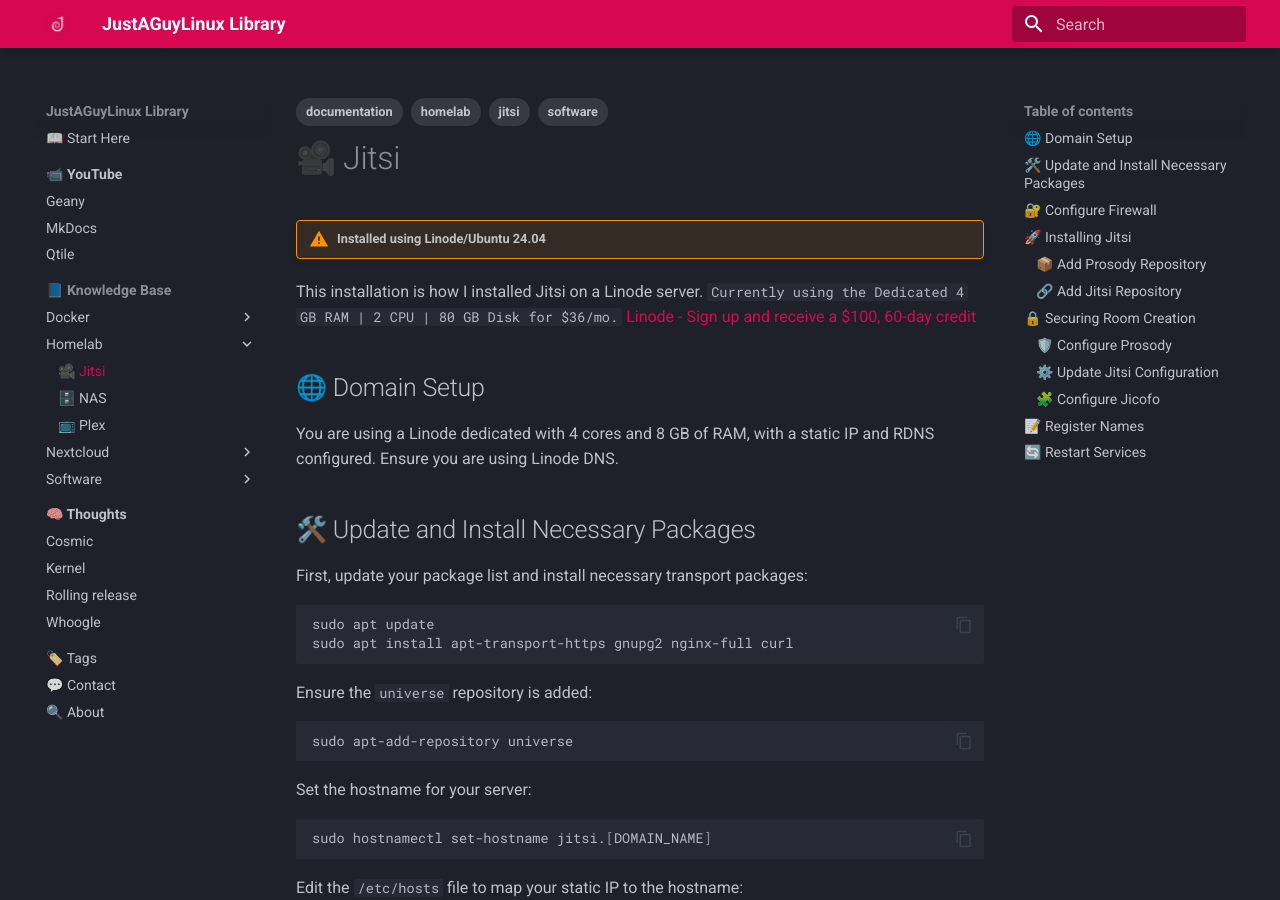
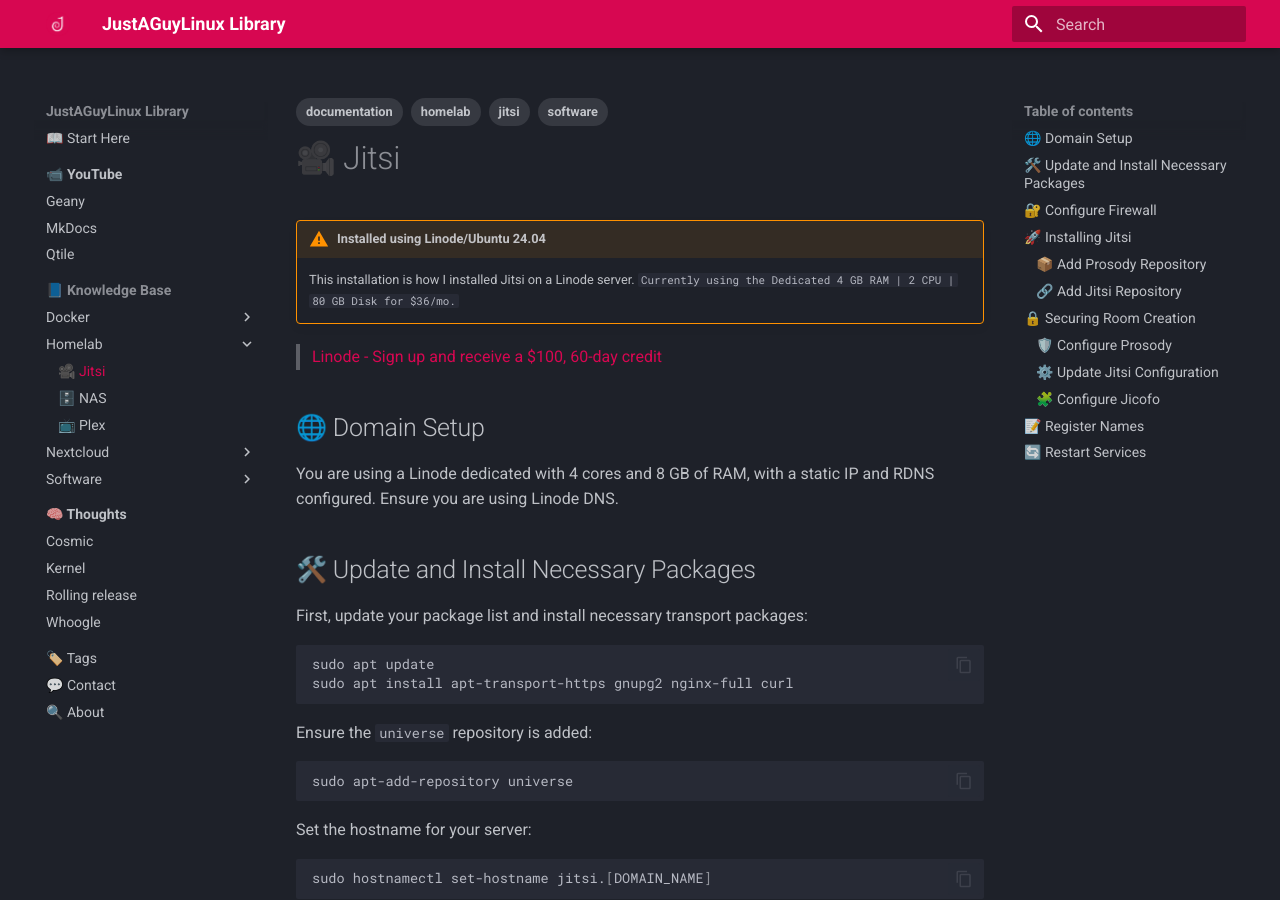
Before and after one commit to drewgrif/jagmkdocs, an MkDocs documentation site: the page built from docs/documentation/homelab/jitsi.md, in a window 1280 px wide and 900 px high. Built offline with MkDocs 1.6.1 and Material for MkDocs 9.7.7, drawn with Linux system fonts in a browser that asks for light colours.

```diff
--- a/docs/documentation/homelab/jitsi.md
+++ b/docs/documentation/homelab/jitsi.md
@@ -9,9 +9,10 @@ tags:
 # 🎥 Jitsi
 
 !!! warning  "Installed using Linode/Ubuntu 24.04"
- This installation is how I installed Jitsi on a Linode server.
-`Currently using the Dedicated 4 GB RAM | 2 CPU |  80 GB Disk for $36/mo.`
-[Linode - Sign up and receive a $100, 60-day credit](https://www.linode.com/lp/refer/?r=06e69fe957f6b439e07b808b83b93da9f29f1f2c){:target="_blank"}
+	This installation is how I installed Jitsi on a Linode server.
+	`Currently using the Dedicated 4 GB RAM | 2 CPU |  80 GB Disk for $36/mo.`
+
+> [Linode - Sign up and receive a $100, 60-day credit](https://www.linode.com/lp/refer/?r=06e69fe957f6b439e07b808b83b93da9f29f1f2c){:target="_blank"}
 
 ## 🌐 Domain Setup
 You are using a Linode dedicated with 4 cores and 8 GB of RAM, with a static IP and RDNS configured. Ensure you are using Linode DNS.
```
